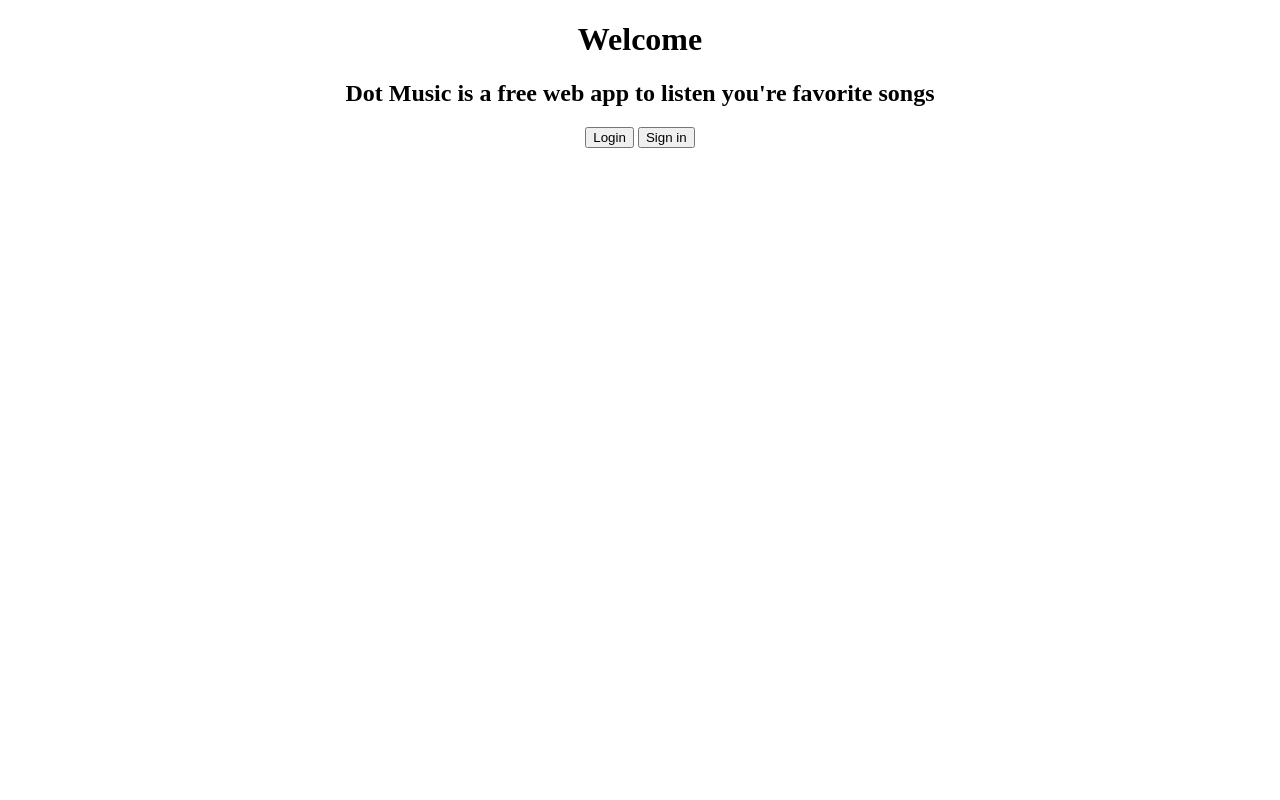
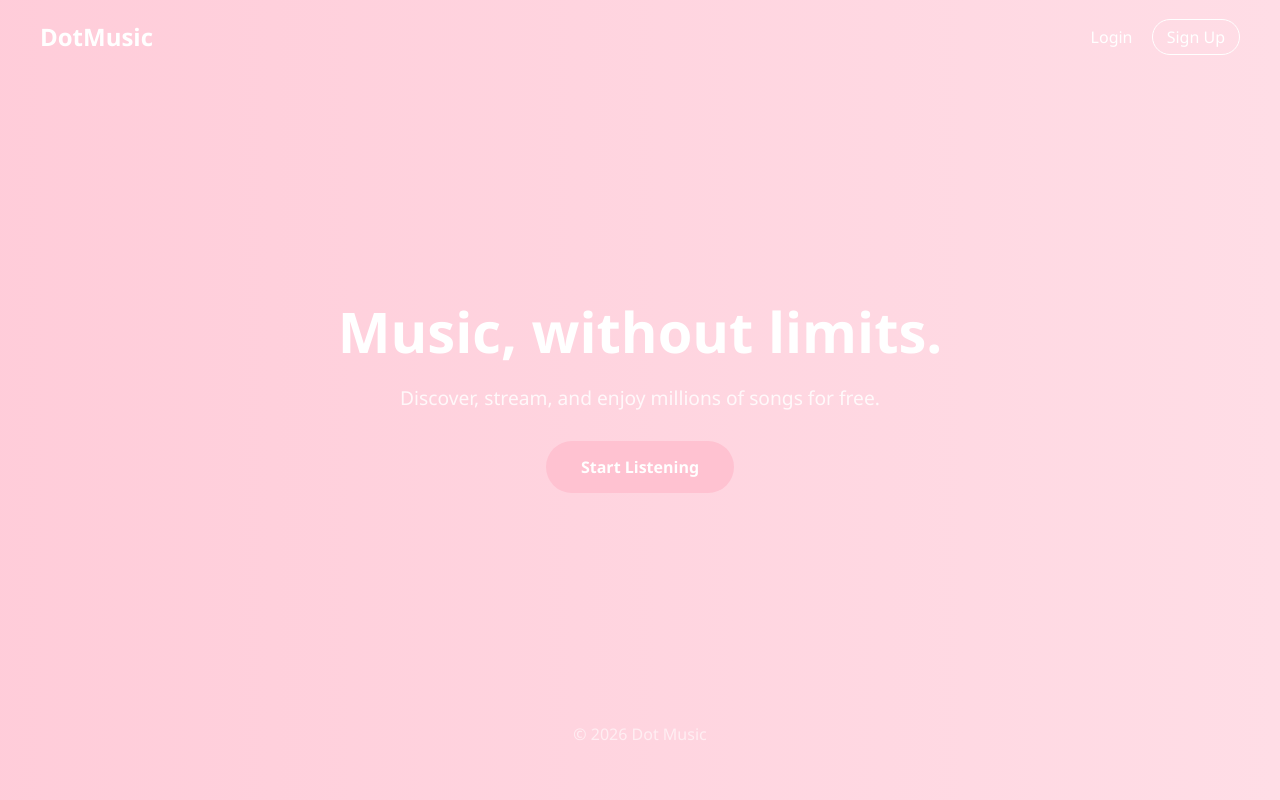
Before and after one commit to Emelie-M/UnixProject, a PHP site: page / in a window 1280 px wide. Run offline with PHP 8.4, Linux system fonts and the light colour scheme.

Commit message:
Welcome page

```diff
--- a/css/index.css
+++ b/css/index.css
@@ -1,5 +1,113 @@
-main {
-    display: flexbox;
+* {
+    margin: 0;
+    padding: 0;
+    box-sizing: border-box;
+}
+
+body {
+    font-family: 'Segoe UI', sans-serif;
+    color: white;
+    height: 100vh;
+    overflow: hidden;
+}
+
+/* Animated gradient background */
+.background {
+    position: absolute;
+    width: 100%;
+    height: 100%;
+    background: linear-gradient(270deg, #ffe5ec, #ffb3c6, #fb6f92);
+    background-size: 600% 600%;
+    animation: gradientMove 12s ease infinite;
+    z-index: -1;
+}
+
+@keyframes gradientMove {
+    0% { background-position: 0% }
+    50% { background-position: 100% }
+    100% { background-position: 0% }
+}
+
+/* Navbar */
+.nav {
+    display: flex;
+    justify-content: space-between;
+    padding: 20px 40px;
+    align-items: center;
+}
+
+.logo {
+    font-size: 1.5rem;
+    font-weight: bold;
+}
+
+.nav-btn {
+    margin-left: 15px;
+    text-decoration: none;
+    color: white;
+    font-weight: 500;
+}
+
+.nav-btn.outline {
+    border: 1px solid white;
+    padding: 6px 14px;
+    border-radius: 20px;
+}
+
+/* Hero section */
+.hero {
+    height: 80%;
+    display: flex;
+    flex-direction: column;
+    justify-content: center;
+    align-items: center;
     text-align: center;
-    vertical-align: middle;
+
+    animation: fadeIn 1.5s ease;
 }
+
+.hero h1 {
+    font-size: 3.5rem;
+    margin-bottom: 15px;
+}
+
+.hero p {
+    font-size: 1.2rem;
+    opacity: 0.85;
+    margin-bottom: 30px;
+}
+
+/* CTA button */
+.cta {
+    background: #ffc2d1;
+    padding: 15px 35px;
+    border-radius: 30px;
+    text-decoration: none;
+    color: white;
+    font-weight: bold;
+    transition: 0.3s;
+}
+
+.cta:hover {
+    background: #fb6f92;
+    transform: scale(1.05);
+}
+
+/* Footer */
+footer {
+    text-align: center;
+    padding: 10px;
+    opacity: 0.6;
+}
+
+/* Animation */
+@keyframes fadeIn {
+    from {
+        opacity: 0;
+        transform: translateY(20px);
+    }
+    to {
+        opacity: 1;
+        transform: translateY(0);
+    }
+}
--- a/index.html
+++ b/index.html
@@ -7,12 +7,25 @@
     <link rel="stylesheet" href="css/index.css">
 </head>
 <body>
-    <main>
-        <h1>Welcome</h1>
-        <h2>Dot Music is a free web app to listen you're favorite songs</h2>
-        <button>Login</button>
-        <button>Sign in</button>
+    <div class="background"></div>
+
+    <header class="nav">
+        <h2 class="logo">DotMusic</h2>
+        <div>
+            <a href="/login" class="nav-btn">Login</a>
+            <a href="/signup" class="nav-btn outline">Sign Up</a>
+        </div>
+    </header>
+
+    <main class="hero">
+        <h1>Music, without limits.</h1>
+        <p>Discover, stream, and enjoy millions of songs for free.</p>
+
+        <a href="pages/page1.html" class="cta">Start Listening</a>
     </main>
-    <footer></footer>
+
+    <footer>
+        <p>© 2026 Dot Music</p>
+    </footer>
 </body>
 </html>
```
